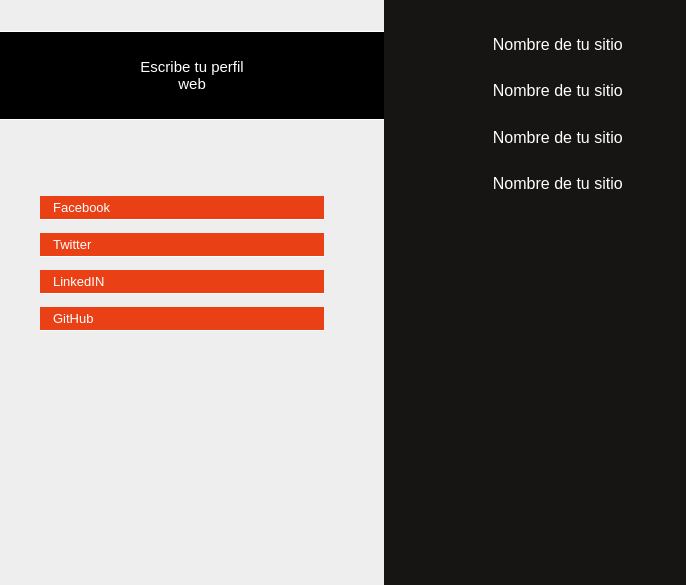
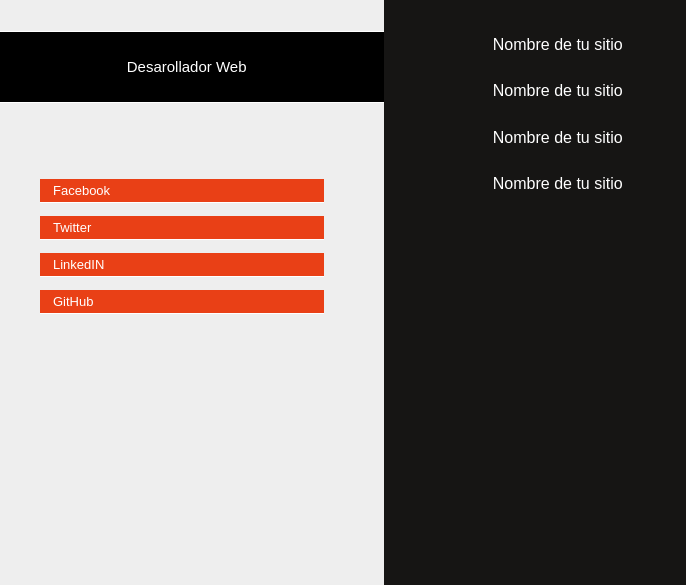
Before and after one commit to phpjava91/Portafolio, a plain HTML site: page index.html in a window 1280 px wide. Shown: the part 215-800 px from the top of the page, without its empty margins (0-686 px from the left). Drawn offline with Linux system fonts and the light colour scheme.

Commit message:
Agregando perfil

```diff
--- a/index.html
+++ b/index.html
@@ -40,7 +40,7 @@
       <div class="comunidad-autoria">
         <div class="nombre">
           <!-- 2º Commit - Tu perfil Web -->
-          <p>Escribe tu perfil web</p>
+          <p>Desarollador Web</p>
         </div>
       </div>
     </section>
```
